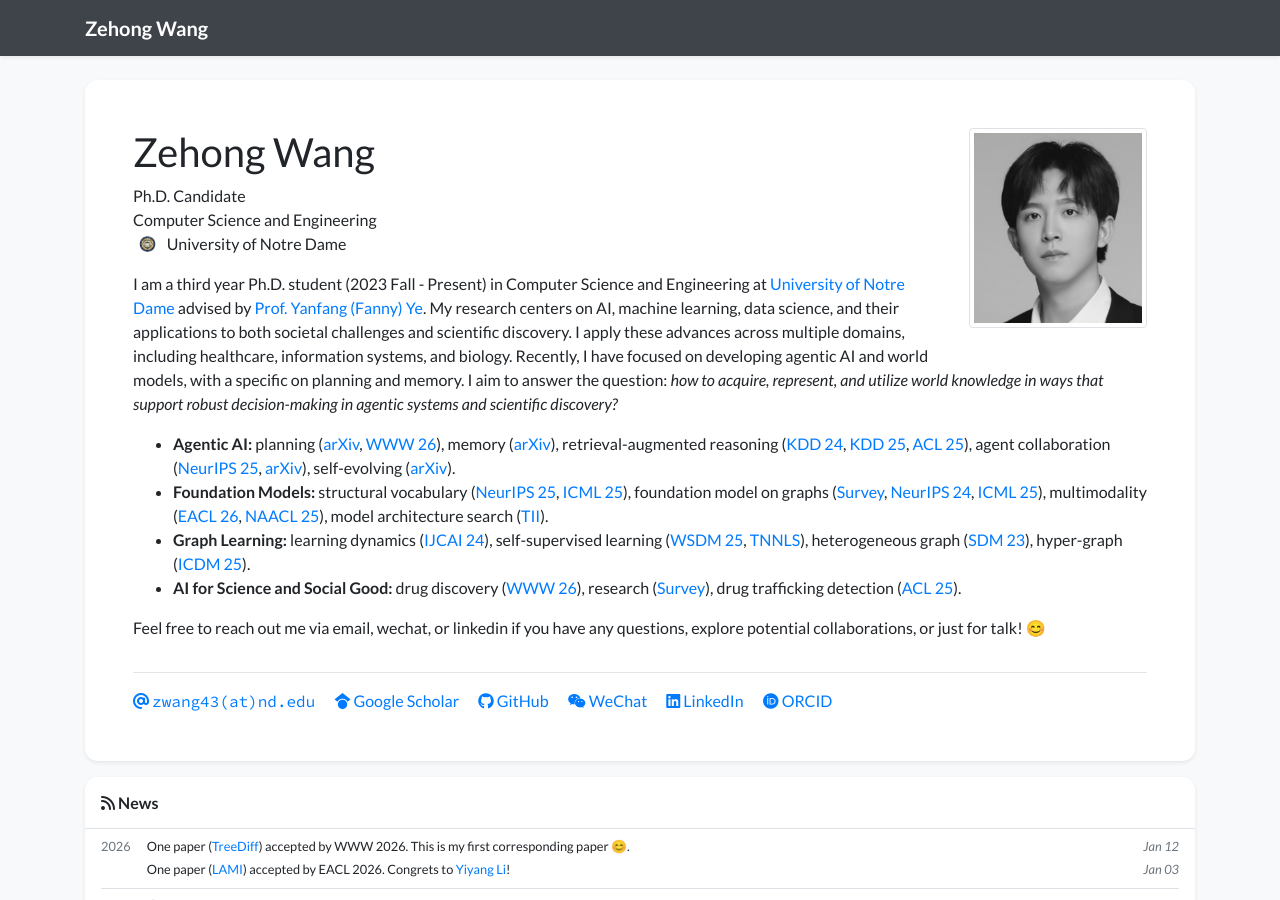
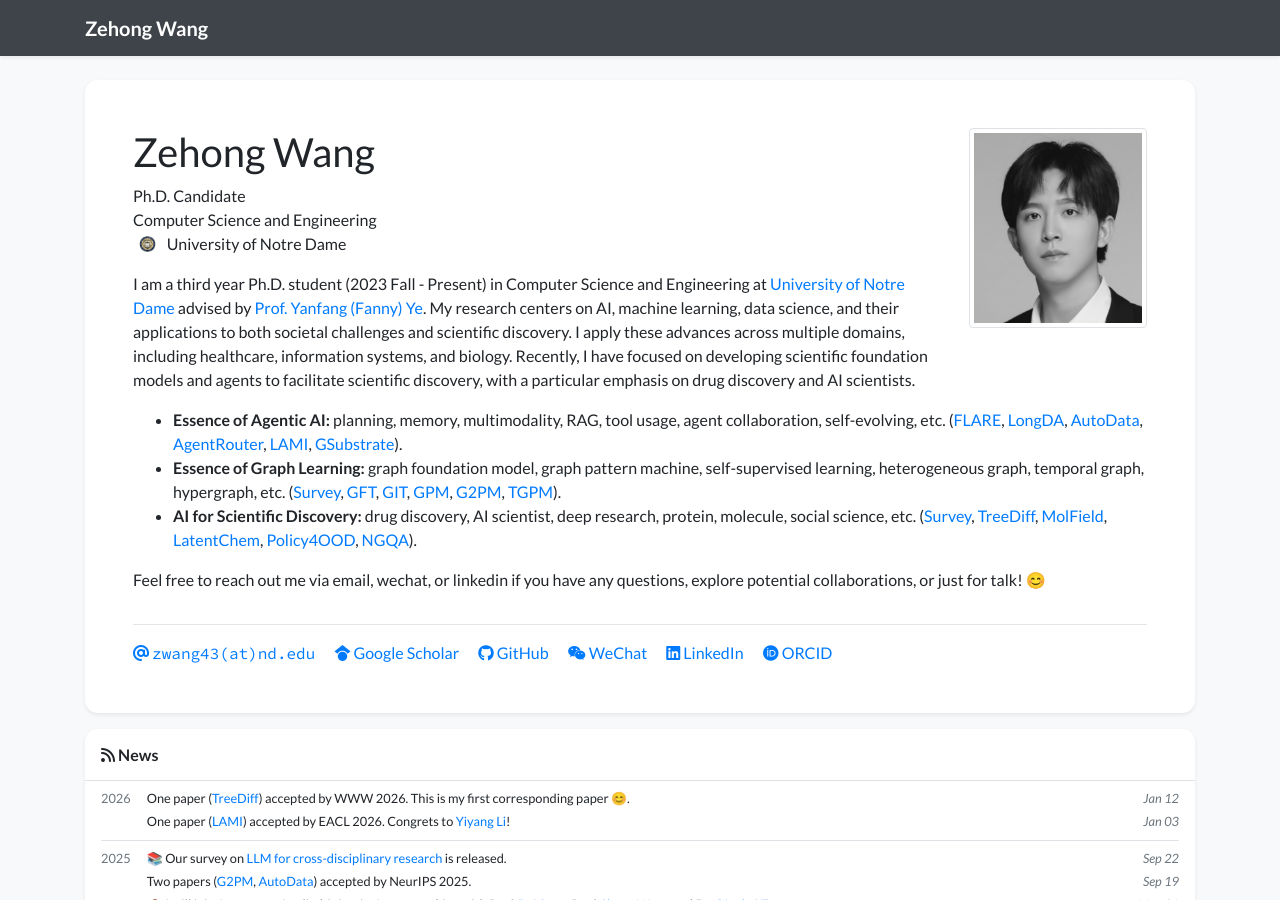
Before and after one commit to Zehong-Wang/Zehong-Wang.github.io, a Jekyll site: the page built from index.html, in a window 1280 px wide and 900 px high. Built offline with Jekyll 4.4.1, drawn with Linux system fonts in a browser that asks for light colours; nearby versions of some CDN libraries; a style sheet for code colours, icons or effects is not loaded; some of the changed text lies outside the part shown.

Commit message:
update profile page

```diff
--- a/_data/profile.yml
+++ b/_data/profile.yml
@@ -26,36 +26,25 @@ short_bio: >-
     I am a third year Ph.D. student (2023 Fall - Present) in Computer Science and Engineering at <a href="https://www.nd.edu/">University of Notre Dame</a> advised by <a href="http://yes-lab.org/">Prof. Yanfang (Fanny) Ye</a>.
     My research centers on AI, machine learning, data science, and their applications to both societal challenges and scientific discovery.
     I apply these advances across multiple domains, including healthcare, information systems, and biology.
-    Recently, I have focused on developing agentic AI and world models, with a specific on planning and memory.
-    I aim to answer the question: <i>how to acquire, represent, and utilize world knowledge in ways that support robust decision-making in agentic systems and scientific discovery?</i>
+    Recently, I have focused on developing scientific foundation models and agents to facilitate scientific discovery, with a particular emphasis on drug discovery and AI scientists.
   </p>
   <ul>
     <li>
-      <strong>Agentic AI:</strong>
-      planning (<a href="https://arxiv.org/abs/2601.02598">arXiv</a>, <a href="https://arxiv.org/abs/2510.10402">WWW 26</a>),
-      memory (<a href="https://arxiv.org/abs/2512.21106">arXiv</a>),
-      retrieval-augmented reasoning (<a href="https://dl.acm.org/doi/abs/10.1145/3637528.3671587">KDD 24</a>, <a href="https://dl.acm.org/doi/abs/10.1145/3690624.3709382">KDD 25</a>, <a href="https://aclanthology.org/2025.acl-long.296/">ACL 25</a>),
-      agent collaboration (<a href="https://arxiv.org/abs/2505.15859">NeurIPS 25</a>, <a href="https://arxiv.org/abs/2510.05445">arXiv</a>),
-      self-evolving (<a href="https://arxiv.org/abs/2512.21106">arXiv</a>).
+      <strong>Essence of Agentic AI:</strong>
+      planning, memory, multimodality, RAG, tool usage, agent collaboration, self-evolving, etc. (<a href="https://arxiv.org/abs/2601.22311">FLARE</a>, <a href="https://arxiv.org/abs/2601.02598">LongDA</a>, <a href="https://arxiv.org/abs/2505.15859">AutoData</a>, <a href="https://arxiv.org/abs/2510.05445">AgentRouter</a>, <a href="https://arxiv.org/abs/2510.15961">LAMI</a>, <a href="https://arxiv.org/abs/2601.22384">GSubstrate</a>).
     </li>
 
+
     <li>
-      <strong>Foundation Models:</strong>
-      structural vocabulary (<a href="https://openreview.net/forum?id=tdMWo3jB21">NeurIPS 25</a>, <a href="https://openreview.net/forum?id=bKkCyPzD5P">ICML 25</a>),
-      foundation model on graphs (<a href="https://arxiv.org/abs/2505.15116">Survey</a>, <a href="https://openreview.net/forum?id=0MXzbAv8xy">NeurIPS 24</a>, <a href="https://openreview.net/forum?id=BSqf2k01ag">ICML 25</a>),
-      multimodality (<a href="https://arxiv.org/abs/2510.15961">EACL 26</a>, <a href="https://aclanthology.org/2025.naacl-long.65/">NAACL 25</a>),
-      model architecture search (<a href="https://ieeexplore.ieee.org/abstract/document/10384749">TII</a>).
+      <strong>Essence of Graph Learning:</strong>
+      graph foundation model, graph pattern machine, self-supervised learning, heterogeneous graph, temporal graph, hypergraph, etc. (<a href="https://arxiv.org/abs/2505.15116">Survey</a>, <a href="https://arxiv.org/abs/2411.06070">GFT</a>, <a href="https://arxiv.org/abs/2412.16441">GIT</a>, <a href="https://arxiv.org/abs/2501.18739">GPM</a>, <a href="https://openreview.net/forum?id=tdMWo3jB21">G2PM</a>, <a href="https://arxiv.org/abs/2601.22454">TGPM</a>).
     </li>
 
+
     <li>
-      <strong>Graph Learning:</strong>
-      learning dynamics (<a href="https://arxiv.org/abs/2402.08907">IJCAI 24</a>),
-      self-supervised learning (<a href="https://dl.acm.org/doi/abs/10.1145/3701551.3703550">WSDM 25</a>, <a href="https://ieeexplore.ieee.org/abstract/document/10507017">TNNLS</a>),
-      heterogeneous graph (<a href="https://epubs.siam.org/doi/abs/10.1137/1.9781611977653.ch16?__cf_chl_tk=Ap6bf96EVaBqz7mUpyuGSq.LqYBu39Wm0N3xwJqbcUM-1768549398-1.0.1.1-0nd._wRGPxfxKc8ty2gquO7BzY9J10eqvTgjUtNDmAk">SDM 23</a>),
-      hyper-graph (<a href="https://arxiv.org/abs/2510.10402">ICDM 25</a>).
+      <strong>AI for Scientific Discovery:</strong>
+      drug discovery, AI scientist, deep research, protein, molecule, social science, etc. (<a href="https://arxiv.org/abs/2509.19580">Survey</a>, <a href="https://arxiv.org/abs/2510.10402">TreeDiff</a>, <a href="https://arxiv.org/abs/2601.22327">MolField</a>, <a href="https://arxiv.org/abs/2602.07075">LatentChem</a>, <a href="https://arxiv.org/abs/2602.12373">Policy4OOD</a>, <a href="https://aclanthology.org/2025.acl-long.296/">NGQA</a>).
     </li>
-
-    <li><strong>AI for Science and Social Good:</strong> drug discovery (<a href="https://arxiv.org/abs/2510.10402">WWW 26</a>), research (<a href="https://arxiv.org/abs/2509.19580">Survey</a>), drug trafficking detection (<a href="https://arxiv.org/abs/2503.01900">ACL 25</a>).</li>
   </ul>
 
   <p>
```
Also changed, not shown: _publications/2025/2025-arxiv-semantic.md (+1 -1 lines).
